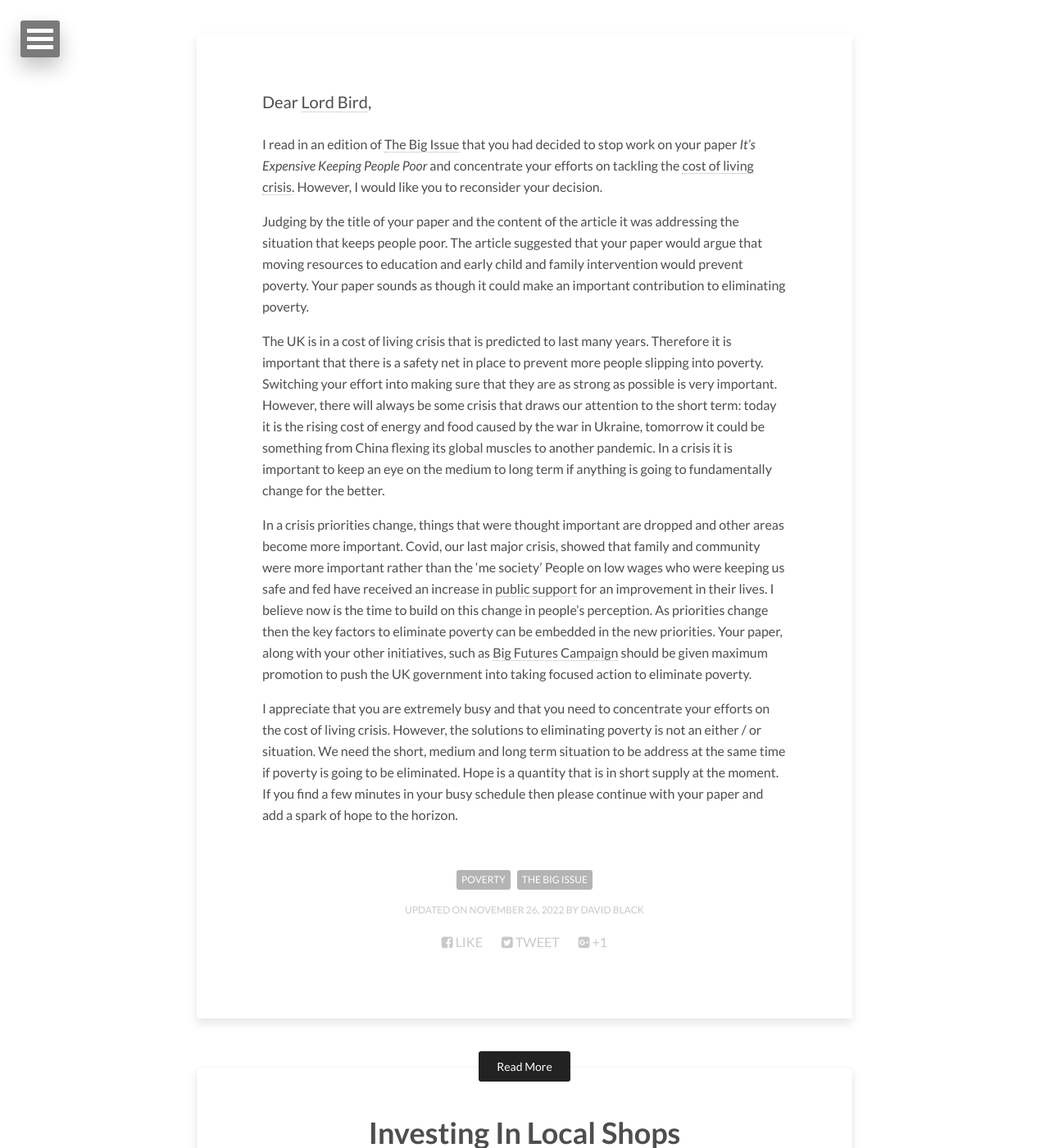
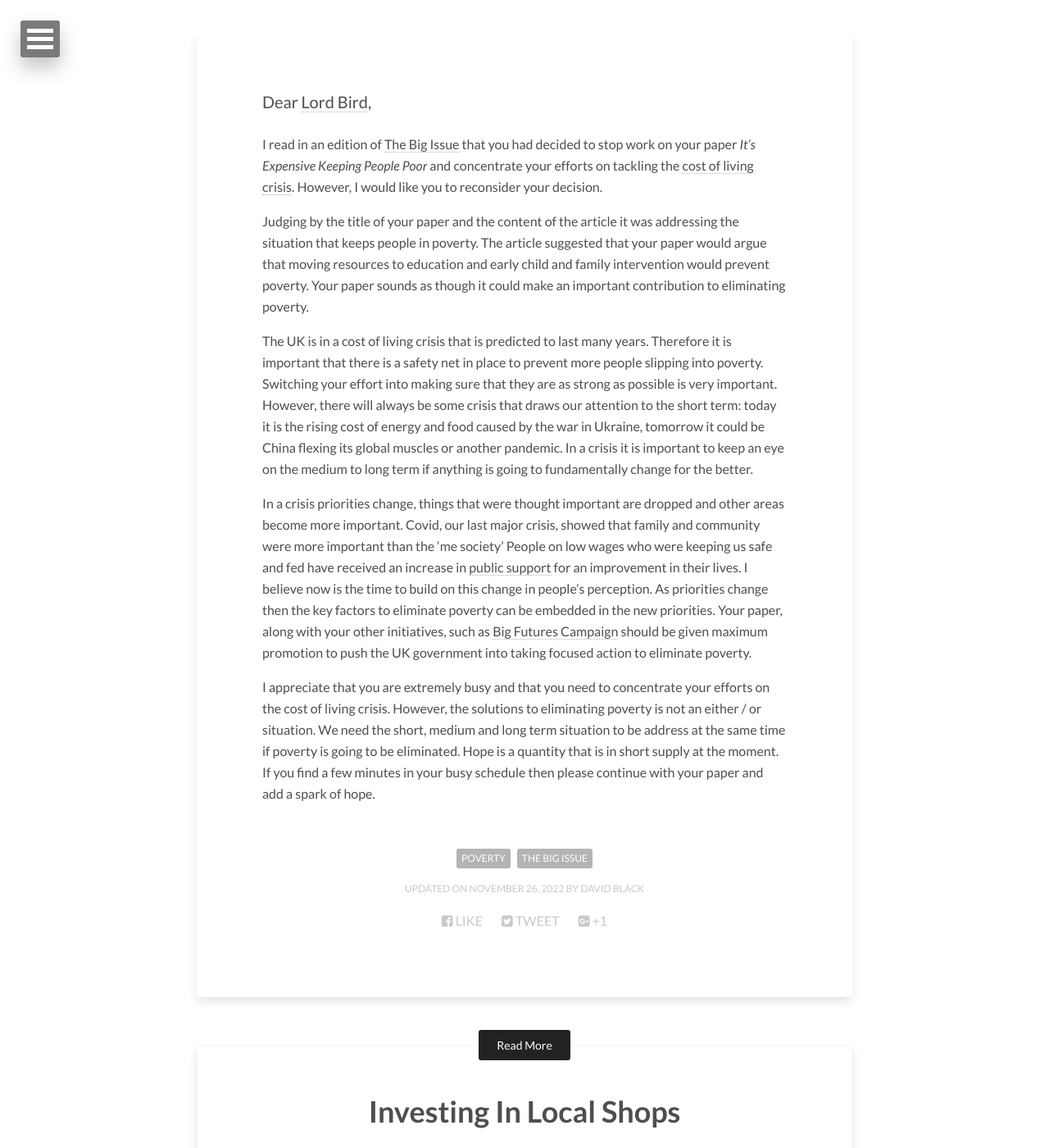
Before and after one commit to dtinblack/dtinblack.github.io, a Jekyll site: the page built from _posts/2022-11-26-letter-to-john-bird.md, in a window 1280 px wide and 1400 px high, scrolled down 409 px. Shown: the whole window at 82% size. Built offline with Jekyll 4.4.1, drawn with Linux system fonts in a browser that asks for light colours; nearby versions of some CDN libraries.

Commit message:
corected grammer

```diff
--- a/_posts/2022-11-26-letter-to-john-bird.md
+++ b/_posts/2022-11-26-letter-to-john-bird.md
@@ -15,10 +15,10 @@ Dear [Lord Bird](https://members.parliament.uk/member/4564/contact),
 
 I read in an edition of [The Big Issue](https://www.bigissue.com/opinion/talking-about-how-an-emergency-came-about-is-not-very-useful-when-you-are-knee-deep-in-the-consequences/) that you had decided to stop work on your paper <i>It's Expensive Keeping People Poor</i> and concentrate your efforts on tackling the [cost of living crisis](https://www.instituteforgovernment.org.uk/explainers/cost-living-crisis). However, I would like you to reconsider your decision.
 
-Judging by the title of your paper and the content of the article it was addressing the situation that keeps people poor. The article suggested that your paper would argue that moving resources to education and early child and family intervention would prevent poverty. Your paper sounds as though it could make an important contribution to eliminating poverty.
+Judging by the title of your paper and the content of the article it was addressing the situation that keeps people in poverty. The article suggested that your paper would argue that moving resources to education and early child and family intervention would prevent poverty. Your paper sounds as though it could make an important contribution to eliminating poverty.
 
-The UK is in a cost of living crisis that is predicted to last many years.  Therefore it is important that there is a safety net in place to prevent more people slipping into poverty. Switching your effort into making sure that they are as strong as possible is very important. However, there will always be some crisis that draws our attention to the short term: today it is the rising cost of energy and food caused by the war in Ukraine, tomorrow it could be something from China flexing its global muscles to another pandemic. In a crisis it is important to keep an eye on the medium to long term if anything is going to fundamentally change for the better.
+The UK is in a cost of living crisis that is predicted to last many years.  Therefore it is important that there is a safety net in place to prevent more people slipping into poverty. Switching your effort into making sure that they are as strong as possible is very important. However, there will always be some crisis that draws our attention to the short term: today it is the rising cost of energy and food caused by the war in Ukraine, tomorrow it could be  China flexing its global muscles or another pandemic. In a crisis it is important to keep an eye on the medium to long term if anything is going to fundamentally change for the better.
 
-In a crisis priorities change, things that were thought important are dropped and other areas become more important. Covid, our last major crisis, showed that family and community were more important rather than the 'me society' People on low wages who were keeping us safe and fed have received an increase in [public support](https://www.jrf.org.uk/report/uk-poverty-2022) for an improvement in their lives. I believe now is the time to build on this change in people's perception.  As priorities change then the key factors to eliminate poverty can be embedded in the new priorities. Your paper, along with your other initiatives, such as [Big Futures Campaign](https://www.bigissue.com/campaigns/big-futures/) should be given maximum promotion to push the UK government into taking focused action to eliminate poverty.
+In a crisis priorities change, things that were thought important are dropped and other areas become more important. Covid, our last major crisis, showed that family and community were more important than the 'me society' People on low wages who were keeping us safe and fed have received an increase in [public support](https://www.jrf.org.uk/report/uk-poverty-2022) for an improvement in their lives. I believe now is the time to build on this change in people's perception.  As priorities change then the key factors to eliminate poverty can be embedded in the new priorities. Your paper, along with your other initiatives, such as [Big Futures Campaign](https://www.bigissue.com/campaigns/big-futures/) should be given maximum promotion to push the UK government into taking focused action to eliminate poverty.
 
-I appreciate that you are extremely busy and that you need to concentrate your efforts on the cost of living crisis. However, the solutions to eliminating poverty is not an either / or situation. We need the short, medium and long term situation to be address at the same time if poverty is going to be eliminated. Hope is a quantity that is in short supply at the moment.  If you find a few minutes in your busy schedule then please continue with your paper and add a spark of hope to the horizon.
+I appreciate that you are extremely busy and that you need to concentrate your efforts on the cost of living crisis. However, the solutions to eliminating poverty is not an either / or situation. We need the short, medium and long term situation to be address at the same time if poverty is going to be eliminated. Hope is a quantity that is in short supply at the moment.  If you find a few minutes in your busy schedule then please continue with your paper and add a spark of hope.
```
Also changed, not shown: images/features/future-of-ChatGPT.jpg (added).
